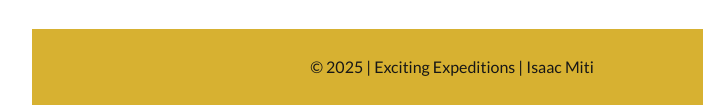
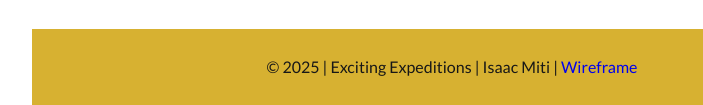
Before and after one commit to ikayz/wdd130, a plain HTML site: page wwr/contact.html in a window 1280 px wide. Shown: the part 1714-1819 px from the top of the page, 188-891 px from the left. Drawn offline with Linux system fonts and the light colour scheme.

Commit message:
Added the wireframe link to the footer

```diff
--- a/wwr/contact.html
+++ b/wwr/contact.html
@@ -97,7 +97,8 @@
     </div>
   </main>
   <footer>
-    <p>&copy; 2025 | Exciting Expeditions | Isaac Miti</p>
+    <p>&copy; 2025 | Exciting Expeditions | Isaac Miti | <a
+        href="https://app.moqups.com/4HIUMkDVSwIoHne7dDqUbxpICmLsLjgT/view/page/a57f5c842">Wireframe</a></p>
     <nav class="socialmedia">
       <a href="https://www.facebook.com/"><img src="images/facebook_logo.svg" alt="Facebook logo"></a>
       <a href="https://www.instagram.com/"><img src="images/instagram_logo.svg" alt="Instagram logo"></a>
--- a/wwr/styles/rafting.css
+++ b/wwr/styles/rafting.css
@@ -168,6 +168,10 @@
   padding: 0 24px;
 }
 
+footer a {
+  text-decoration: none;
+}
+
 footer p {
   margin: 0;
   position: absolute;
```
